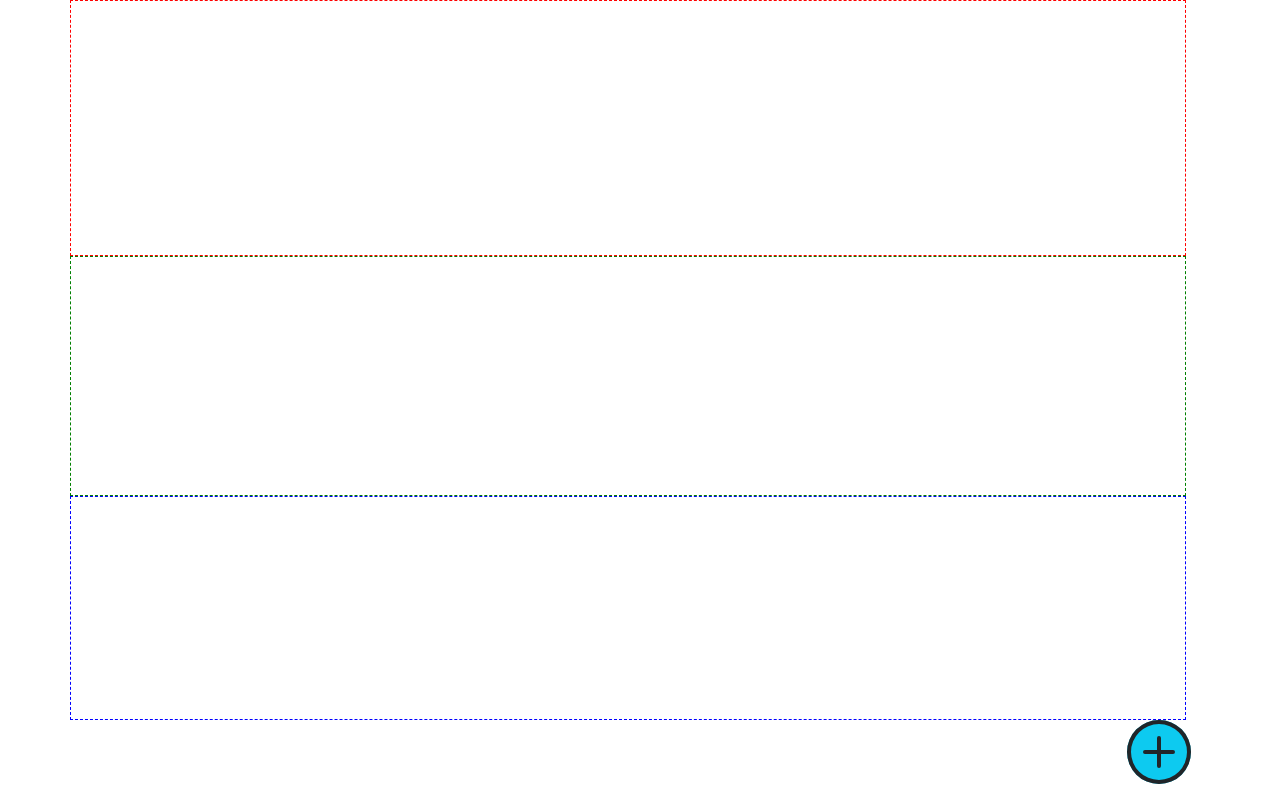
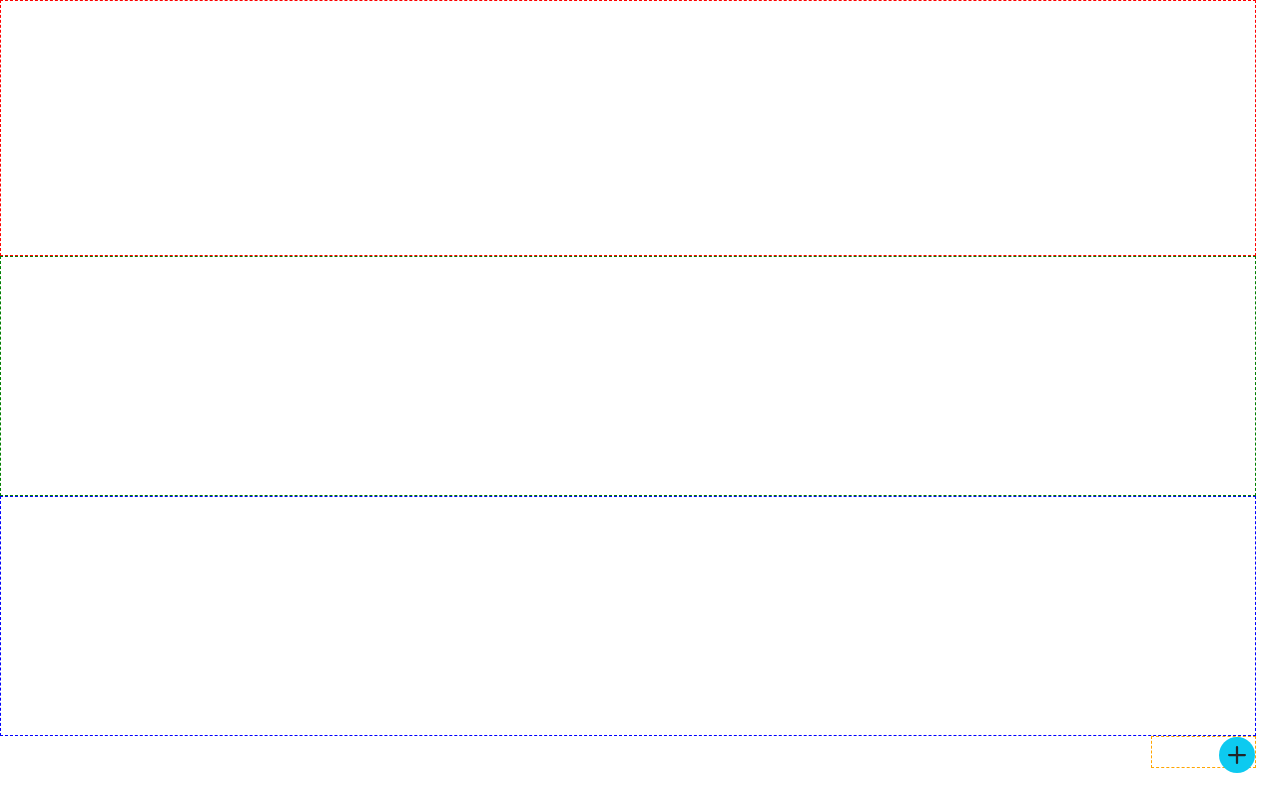
Before and after one commit to jwpowers2/fgbuttons, a Vue app: page /#/ in a window 1280 px wide. Built offline with nearby package versions, Linux system fonts and the light colour scheme.

Commit message:
icon things

```diff
--- a/src/components/Button.vue
+++ b/src/components/Button.vue
@@ -1,18 +1,20 @@
 <template>
   <div>
-    <b-button size="lg" class="b-color m-2">{{ buttonName }}</b-button>
+    <b-button size="md" class="b-color m-2" rounder="lg" variant="light" shadow="true"
+      ><b-icon :icon="iconName" font-scale="1"></b-icon>{{ buttonName }}</b-button
+    >
   </div>
 </template>
 <script>
 export default {
   name: "Button",
-  props: { buttonName: String }
+  props: { buttonName: String, iconName: String }
 };
 </script>
 <style scoped>
 .b-color {
-  color: white;
   font-size: 15px;
   width: 100%;
+  box-shadow: -2px 2px #d6d6d6;
 }
 </style>
--- a/src/views/Home.vue
+++ b/src/views/Home.vue
@@ -1,26 +1,28 @@
 <template>
   <div>
-    <b-container>
-      <b-row id="row-1" align-v="start"><b-col cols="12"></b-col></b-row>
-      <b-row id="row-2" align-v="center"><b-col cols="12"></b-col></b-row>
-      <b-row id="row-3" align-v="end">
+    <b-container fluid>
+      <b-row no-gutters="true" id="row-1" align-v="start"><b-col cols="12"></b-col></b-row>
+      <b-row no-gutters="true" id="row-2" align-v="center"><b-col cols="12"></b-col></b-row>
+      <b-row no-gutters="true" id="row-3" align-v="end">
         <b-col cols="9"></b-col>
         <b-col cols="3">
           <b-row v-show="showButton" v-for="row in arr" :key="row[1]">
-            <b-col cols="6" v-for="item in row" :key="item"><Button :buttonName="item"/></b-col>
+            <b-col cols="6" v-for="item in row" :key="item"
+              ><Button :iconName="item.icon" :buttonName="item.title"
+            /></b-col>
           </b-row>
         </b-col>
       </b-row>
-      <b-row>
+      <b-row no-gutters="true" id="row-4">
         <b-col cols="11"></b-col>
-        <b-col cols="1">
-          <b-iconstack font-scale="2" v-if="!showButton" @click="clickButton">
+        <b-col cols="1" id="button-column">
+          <b-iconstack font-scale="1.5" v-if="!showButton" @click="clickButton">
             <b-icon icon="circle-fill" variant="info"></b-icon>
-            <b-icon icon="plus-circle" variant="dark"></b-icon>
+            <b-icon icon="plus" variant="dark"></b-icon>
           </b-iconstack>
-          <b-iconstack v-else @click="clickButton" font-scale="2">
+          <b-iconstack v-else @click="clickButton" font-scale="1.5">
             <b-icon icon="circle-fill" variant="dark"></b-icon>
-            <b-icon icon="x-circle" variant="info"></b-icon
+            <b-icon icon="x" variant="info"></b-icon
           ></b-iconstack>
         </b-col>
       </b-row>
@@ -34,10 +36,22 @@ export default {
   data() {
     return {
       arr: [
-        ["one", "two"],
-        ["three", "four"],
-        ["five", "six"],
-        ["seven", "eight"]
+        [
+          { icon: "person-plus-fill", title: "New intake" },
+          { icon: "person-dash-fill", title: "Discharge" }
+        ],
+        [
+          { icon: "geo-alt-fill", title: "Check in" },
+          { icon: "geo-alt-fill", title: "Check out" }
+        ],
+        [
+          { icon: "", title: "one" },
+          { icon: "", title: "two" }
+        ],
+        [
+          { icon: "", title: "one" },
+          { icon: "", title: "two" }
+        ]
       ],
       showButton: false
     };
@@ -64,8 +78,16 @@ export default {
   border: 1px dashed green;
 }
 #row-3 {
-  height: 14em;
+  height: 15em;
   width: 100%;
   border: 1px dashed blue;
 }
+#row-4 {
+  height: 2em;
+  width: 100%;
+}
+#button-column {
+  text-align: right;
+  border: 1px dashed orange;
+}
 </style>
```
